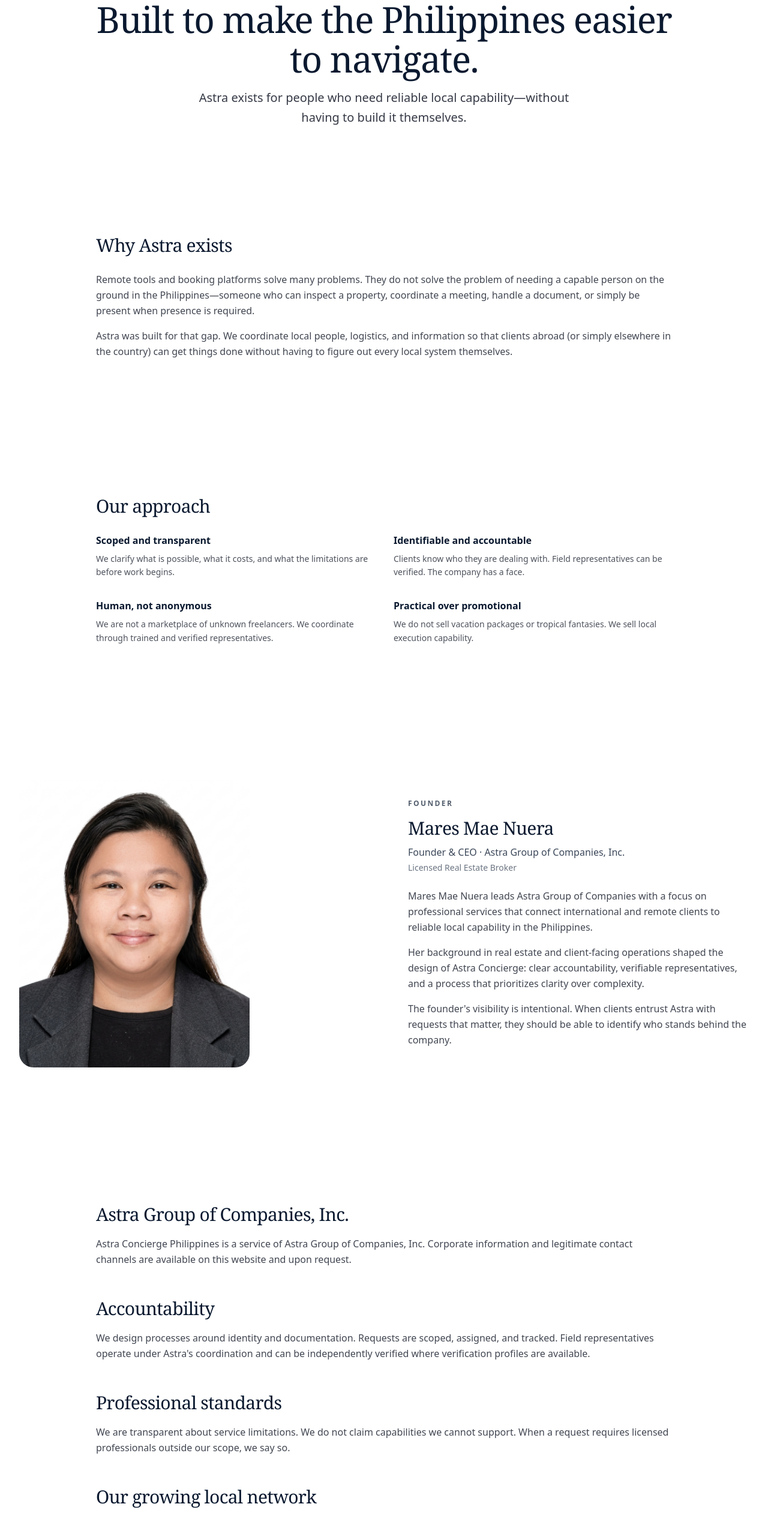
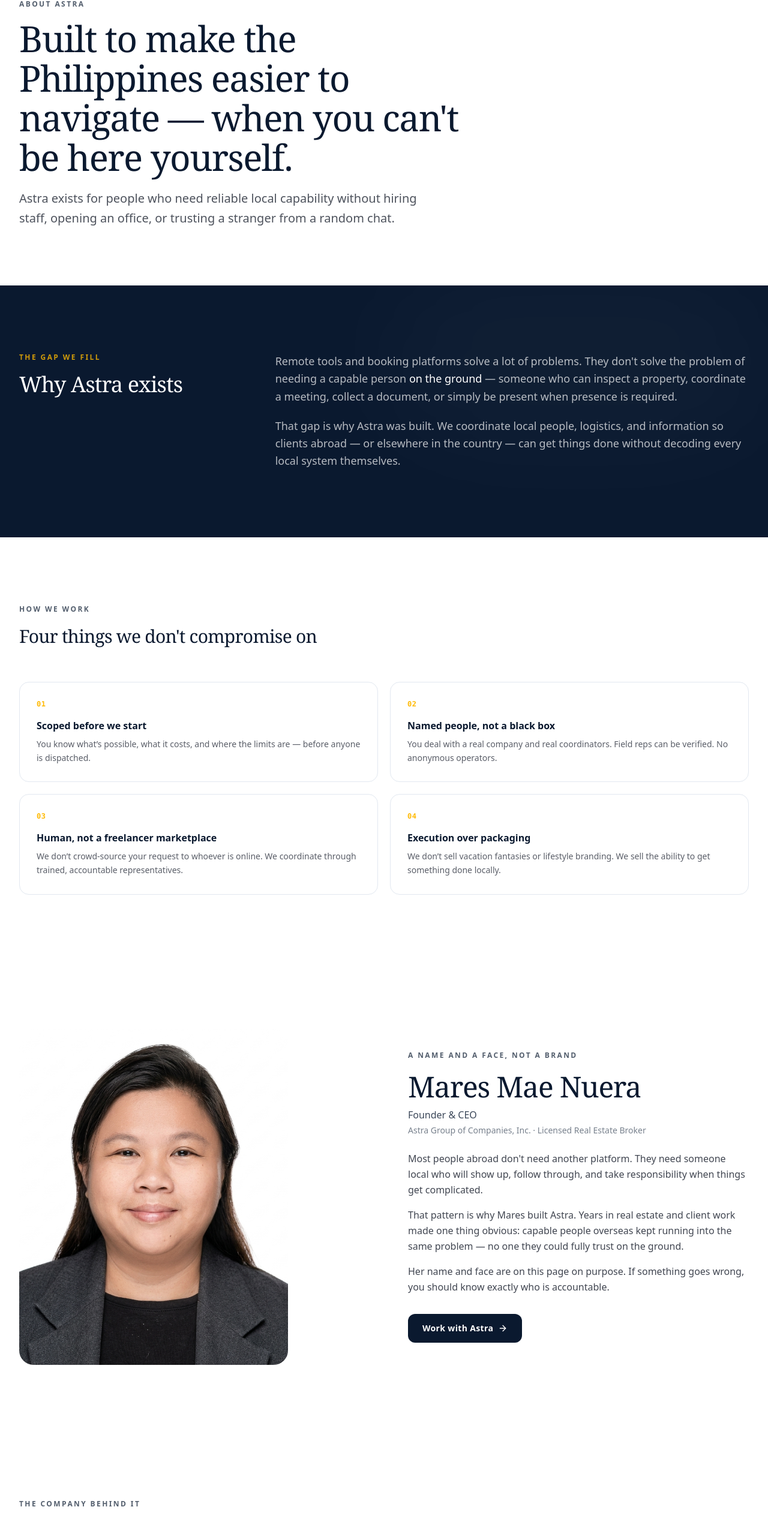
Before and after one commit to AllJacks1/astra_concierge_landing_page, a Next.js app: page /about in a window 1280 px wide. Shown: the part 113-2651 px from the top of the page at 60% size. Built offline with nearby package versions, Linux system fonts and the light colour scheme; a web font is replaced by a local one.

Commit message:
feat(ui): about page

```diff
--- a/src/app/about/page.tsx
+++ b/src/app/about/page.tsx
@@ -1,79 +1,122 @@
+import type { Metadata } from "next";
 import Link from "next/link";
 import Image from "next/image";
-import { ArrowRight } from "lucide-react";
+import { ArrowRight, MapPin } from "lucide-react";
 
-export const metadata = {
-  title: "About Astra",
+export const metadata: Metadata = {
+  title:
+    "About Astra Concierge | Built for local capability in the Philippines",
   description:
-    "Built to make the Philippines easier to navigate. Learn about Astra Concierge, our founder, and our approach to local capability.",
+    "Astra exists for people who need someone trustworthy on the ground in the Philippines — without building a local team themselves. Meet the founder and how we work.",
+  openGraph: {
+    title: "About Astra Concierge Philippines",
+    description:
+      "Local capability when remote tools aren’t enough. Identity, accountability, and practical execution across the Philippines.",
+    type: "website",
+  },
+  alternates: {
+    canonical: "/about",
+  },
 };
+
+const principles = [
+  {
+    title: "Scoped before we start",
+    text: "You know what’s possible, what it costs, and where the limits are — before anyone is dispatched.",
+  },
+  {
+    title: "Named people, not a black box",
+    text: "You deal with a real company and real coordinators. Field reps can be verified. No anonymous operators.",
+  },
+  {
+    title: "Human, not a freelancer marketplace",
+    text: "We don’t crowd-source your request to whoever is online. We coordinate through trained, accountable representatives.",
+  },
+  {
+    title: "Execution over packaging",
+    text: "We don’t sell vacation fantasies or lifestyle branding. We sell the ability to get something done locally.",
+  },
+];
+
+const cities = ["Davao", "Cebu", "Cagayan de Oro", "Iloilo", "Metro Manila"];
 
 export default function AboutPage() {
   return (
-    <div className="pt-28 pb-20">
+    <div className="pt-28 pb-0">
       {/* Hero */}
-      <section className="pb-16">
-        <div className="container-narrow text-center">
-          <h1 className="heading-xl mb-4">
-            Built to make the Philippines easier to navigate.
+      <section className="pb-16 sm:pb-20 lg:pb-24">
+        <div className="container-wide">
+          <div className="max-w-3xl">
+            <p className="eyebrow mb-4">About Astra</p>
+            <h1 className="heading-xl mb-5">
+              Built to make the Philippines easier to navigate — when you
+              can&apos;t be here yourself.
             </h1>
-          <p className="body-lg max-w-2xl mx-auto">
-            Astra exists for people who need reliable local capability—without
-            having to build it themselves.
-          </p>
-        </div>
-      </section>
-
-      {/* Why Astra Exists */}
-      <section className="section-padding bg-warm-100/50">
-        <div className="container-narrow">
-          <h2 className="heading-md mb-6">Why Astra exists</h2>
-          <div className="space-y-4 body">
-            <p>
-              Remote tools and booking platforms solve many problems. They do
-              not solve the problem of needing a capable person on the ground in
-              the Philippines—someone who can inspect a property, coordinate a
-              meeting, handle a document, or simply be present when presence is
-              required.
-            </p>
-            <p>
-              Astra was built for that gap. We coordinate local people,
-              logistics, and information so that clients abroad (or simply
-              elsewhere in the country) can get things done without having to
-              figure out every local system themselves.
+            <p className="body-lg text-foreground/70 max-w-2xl">
+              Astra exists for people who need reliable local capability without
+              hiring staff, opening an office, or trusting a stranger from a
+              random chat.
             </p>
           </div>
         </div>
       </section>
 
-      {/* Our Approach */}
+      {/* Why Astra exists */}
+      <section className="section-padding bg-navy text-white relative overflow-hidden">
+        <div className="pointer-events-none absolute inset-0" aria-hidden>
+          <div className="absolute top-0 right-0 w-[50%] h-[60%] bg-white/[0.03] blur-[100px] rounded-full" />
+        </div>
+        <div className="container-wide relative">
+          <div className="grid lg:grid-cols-12 gap-10 lg:gap-16 items-start">
+            <div className="lg:col-span-4">
+              <p className="text-xs font-semibold tracking-[0.2em] uppercase text-amber-400/80 mb-4">
+                The gap we fill
+              </p>
+              <h2 className="font-serif text-3xl sm:text-4xl font-medium tracking-tight leading-[1.15]">
+                Why Astra exists
+              </h2>
+            </div>
+            <div className="lg:col-span-8 space-y-5 text-base sm:text-lg text-white/70 leading-relaxed">
+              <p>
+                Remote tools and booking platforms solve a lot of problems. They
+                don&apos;t solve the problem of needing a capable person{" "}
+                <span className="text-white">on the ground</span> — someone who
+                can inspect a property, coordinate a meeting, collect a
+                document, or simply be present when presence is required.
+              </p>
+              <p>
+                That gap is why Astra was built. We coordinate local people,
+                logistics, and information so clients abroad — or elsewhere in
+                the country — can get things done without decoding every local
+                system themselves.
+              </p>
+            </div>
+          </div>
+        </div>
+      </section>
+
+      {/* Approach */}
       <section className="section-padding">
-        <div className="container-narrow">
-          <h2 className="heading-md mb-6">Our approach</h2>
-          <div className="grid sm:grid-cols-2 gap-8">
-            {[
-              {
-                title: "Scoped and transparent",
-                text: "We clarify what is possible, what it costs, and what the limitations are before work begins.",
-              },
-              {
-                title: "Identifiable and accountable",
-                text: "Clients know who they are dealing with. Field representatives can be verified. The company has a face.",
-              },
-              {
-                title: "Human, not anonymous",
-                text: "We are not a marketplace of unknown freelancers. We coordinate through trained and verified representatives.",
-              },
-              {
-                title: "Practical over promotional",
-                text: "We do not sell vacation packages or tropical fantasies. We sell local execution capability.",
-              },
-            ].map((item) => (
-              <div key={item.title}>
+        <div className="container-wide">
+          <div className="max-w-2xl mb-12 lg:mb-14">
+            <p className="eyebrow mb-4">How we work</p>
+            <h2 className="heading-md">
+              Four things we don&apos;t compromise on
+            </h2>
+          </div>
+          <div className="grid sm:grid-cols-2 gap-4 lg:gap-5">
+            {principles.map((item, i) => (
+              <div
+                key={item.title}
+                className="group relative rounded-2xl border border-warm-200 bg-white p-6 sm:p-7 transition-all duration-300 hover:border-navy/15 hover:shadow-[0_12px_40px_-12px_rgba(15,23,42,0.1)]"
+              >
+                <span className="text-xs font-mono font-semibold tracking-wider text-amber-400 mb-4 block">
+                  {String(i + 1).padStart(2, "0")}
+                </span>
                 <h3 className="text-base font-semibold text-navy mb-2">
                   {item.title}
                 </h3>
-                <p className="text-sm text-foreground/70 leading-relaxed">
+                <p className="text-sm text-foreground/65 leading-relaxed">
                   {item.text}
                 </p>
               </div>
@@ -86,92 +129,156 @@ export default function AboutPage() {
       <section className="section-padding bg-warm-100/50">
         <div className="container-wide">
           <div className="grid lg:grid-cols-2 gap-12 lg:gap-20 items-center">
-            <div className="relative aspect-[4/5] max-w-sm mx-auto lg:mx-0 rounded-3xl overflow-hidden shadow-elevated">
+            <div className="relative order-1">
+              <div className="relative aspect-[4/5] max-w-md mx-auto lg:mx-0 rounded-3xl overflow-hidden shadow-elevated">
                 <Image
                   src="/images/astra_ceo.png"
-                alt="Mares Mae Nuera"
+                  alt="Mares Mae Nuera, Founder & CEO"
                   fill
                   className="object-cover object-top"
                   sizes="(max-width: 768px) 100vw, 40vw"
+                  priority
                 />
               </div>
-            <div>
-              <p className="eyebrow mb-3">Founder</p>
-              <h2 className="heading-md mb-2">Mares Mae Nuera</h2>
+            </div>
+
+            <div className="order-2">
+              <p className="eyebrow mb-4">A name and a face, not a brand</p>
+              <h2 className="heading-lg mb-2">Mares Mae Nuera</h2>
               <p className="text-base font-medium text-navy/80 mb-1">
-                Founder & CEO · Astra Group of Companies, Inc.
+                Founder &amp; CEO
               </p>
-              <p className="text-sm text-navy/60 mb-6">
-                Licensed Real Estate Broker
+              <p className="text-sm text-navy/55 mb-6">
+                Astra Group of Companies, Inc. · Licensed Real Estate Broker
               </p>
-              <div className="space-y-4 body">
+
+              <div className="space-y-4 body text-foreground/75 mb-8">
                 <p>
-                  Mares Mae Nuera leads Astra Group of Companies with a focus on
-                  professional services that connect international and remote
-                  clients to reliable local capability in the Philippines.
+                  Most people abroad don&apos;t need another platform. They need
+                  someone local who will show up, follow through, and take
+                  responsibility when things get complicated.
                 </p>
                 <p>
-                  Her background in real estate and client-facing operations
-                  shaped the design of Astra Concierge: clear accountability,
-                  verifiable representatives, and a process that prioritizes
-                  clarity over complexity.
+                  That pattern is why Mares built Astra. Years in real estate
+                  and client work made one thing obvious: capable people
+                  overseas kept running into the same problem — no one they
+                  could fully trust on the ground.
                 </p>
                 <p>
-                  The founder&apos;s visibility is intentional. When clients
-                  entrust Astra with requests that matter, they should be able
-                  to identify who stands behind the company.
+                  Her name and face are on this page on purpose. If something
+                  goes wrong, you should know exactly who is accountable.
                 </p>
               </div>
+
+              <Link
+                href="/request"
+                className="btn-primary rounded-xl inline-flex"
+              >
+                Work with Astra
+                <ArrowRight className="w-4 h-4" />
+              </Link>
             </div>
           </div>
         </div>
       </section>
 
-      {/* Company & Standards */}
+      {/* Company + standards */}
       <section className="section-padding">
-        <div className="container-narrow space-y-12">
-          <div>
-            <h2 className="heading-md mb-4">Astra Group of Companies, Inc.</h2>
-            <p className="body">
+        <div className="container-wide">
+          <div className="max-w-2xl mb-12 lg:mb-14">
+            <p className="eyebrow mb-4">The company behind it</p>
+            <h2 className="heading-md">Astra Group of Companies, Inc.</h2>
+            <p className="body text-foreground/70 mt-4">
               Astra Concierge Philippines is a service of Astra Group of
-              Companies, Inc. Corporate information and legitimate contact
-              channels are available on this website and upon request.
+              Companies, Inc. Corporate details and legitimate contact channels
+              are on this site and available on request.
             </p>
           </div>
-          <div>
-            <h2 className="heading-md mb-4">Accountability</h2>
-            <p className="body">
-              We design processes around identity and documentation. Requests
-              are scoped, assigned, and tracked. Field representatives operate
-              under Astra&apos;s coordination and can be independently verified
-              where verification profiles are available.
+
+          <div className="grid sm:grid-cols-3 gap-4 lg:gap-5 mb-14 lg:mb-16">
+            {[
+              {
+                title: "Accountability",
+                text: "Requests are scoped, assigned, and tracked. Field representatives operate under Astra’s coordination and can be independently verified where profiles are available.",
+              },
+              {
+                title: "Professional standards",
+                text: "We are clear about what we can and cannot do. When a request needs licensed professionals outside our scope, we say so — and refer appropriately.",
+              },
+              {
+                title: "Growing presence",
+                text: "We expand only where we have people we trust. Capability comes before coverage claims.",
+              },
+            ].map((item) => (
+              <div
+                key={item.title}
+                className="rounded-2xl border border-warm-200 bg-white p-6"
+              >
+                <h3 className="text-base font-semibold text-navy mb-2">
+                  {item.title}
+                </h3>
+                <p className="text-sm text-foreground/65 leading-relaxed">
+                  {item.text}
                 </p>
               </div>
+            ))}
+          </div>
+
+          {/* Cities */}
+          <div className="rounded-2xl border border-warm-200 bg-warm-50/50 p-6 sm:p-8">
+            <div className="flex flex-col sm:flex-row sm:items-center sm:justify-between gap-4 mb-5">
               <div>
-            <h2 className="heading-md mb-4">Professional standards</h2>
-            <p className="body">
-              We are transparent about service limitations. We do not claim
-              capabilities we cannot support. When a request requires licensed
-              professionals outside our scope, we say so.
+                <h3 className="text-base font-semibold text-navy mb-1">
+                  Where we show up
+                </h3>
+                <p className="text-sm text-foreground/60">
+                  Verified local capacity in key cities — expanding carefully.
                 </p>
               </div>
-          <div>
-            <h2 className="heading-md mb-4">Our growing local network</h2>
-            <p className="body">
-              Astra maintains presence and verified capabilities in key cities
-              including Davao, Cebu, Cagayan de Oro, Iloilo, and Metro Manila.
-              The network expands as we build reliable local capacity.
-            </p>
+              <Link
+                href="/locations"
+                className="inline-flex items-center gap-1.5 text-sm font-semibold text-navy hover:text-amber-400 transition-colors shrink-0"
+              >
+                All locations
+                <ArrowRight className="w-3.5 h-3.5" />
+              </Link>
+            </div>
+            <div className="flex flex-wrap gap-2">
+              {cities.map((city) => (
+                <span
+                  key={city}
+                  className="inline-flex items-center gap-1.5 text-sm font-medium text-navy/80 bg-white border border-warm-200 px-3 py-1.5 rounded-full"
+                >
+                  <MapPin
+                    className="w-3.5 h-3.5 text-amber-400"
+                    strokeWidth={1.75}
+                  />
+                  {city}
+                </span>
+              ))}
+            </div>
           </div>
         </div>
       </section>
 
       {/* CTA */}
-      <section className="pt-8">
+      <section className="section-padding bg-navy text-white">
         <div className="container-narrow text-center">
-          <p className="body mb-6">Meet the people behind Astra.</p>
-          <Link href="/request" className="btn-primary">
-            Tell Us What You Need
+          <p className="text-xs font-semibold tracking-[0.2em] uppercase text-amber-400/80 mb-4">
+            Next step
+          </p>
+          <h2 className="font-serif text-3xl sm:text-4xl font-medium tracking-tight mb-4">
+            Tell us what you need done.
+          </h2>
+          <p className="text-base sm:text-lg text-white/65 max-w-lg mx-auto mb-8 leading-relaxed">
+            If it requires someone on the ground in the Philippines, we&apos;ll
+            say clearly whether we can help — and what it would take.
+          </p>
+          <Link
+            href="/request"
+            className="inline-flex items-center gap-2 bg-amber-400 text-navy font-semibold px-6 py-3 rounded-xl hover:bg-amber-300 transition-colors"
+          >
+            Submit a request
             <ArrowRight className="w-4 h-4" />
           </Link>
         </div>
```
Lines whose indentation alone changed are shown as unchanged.
